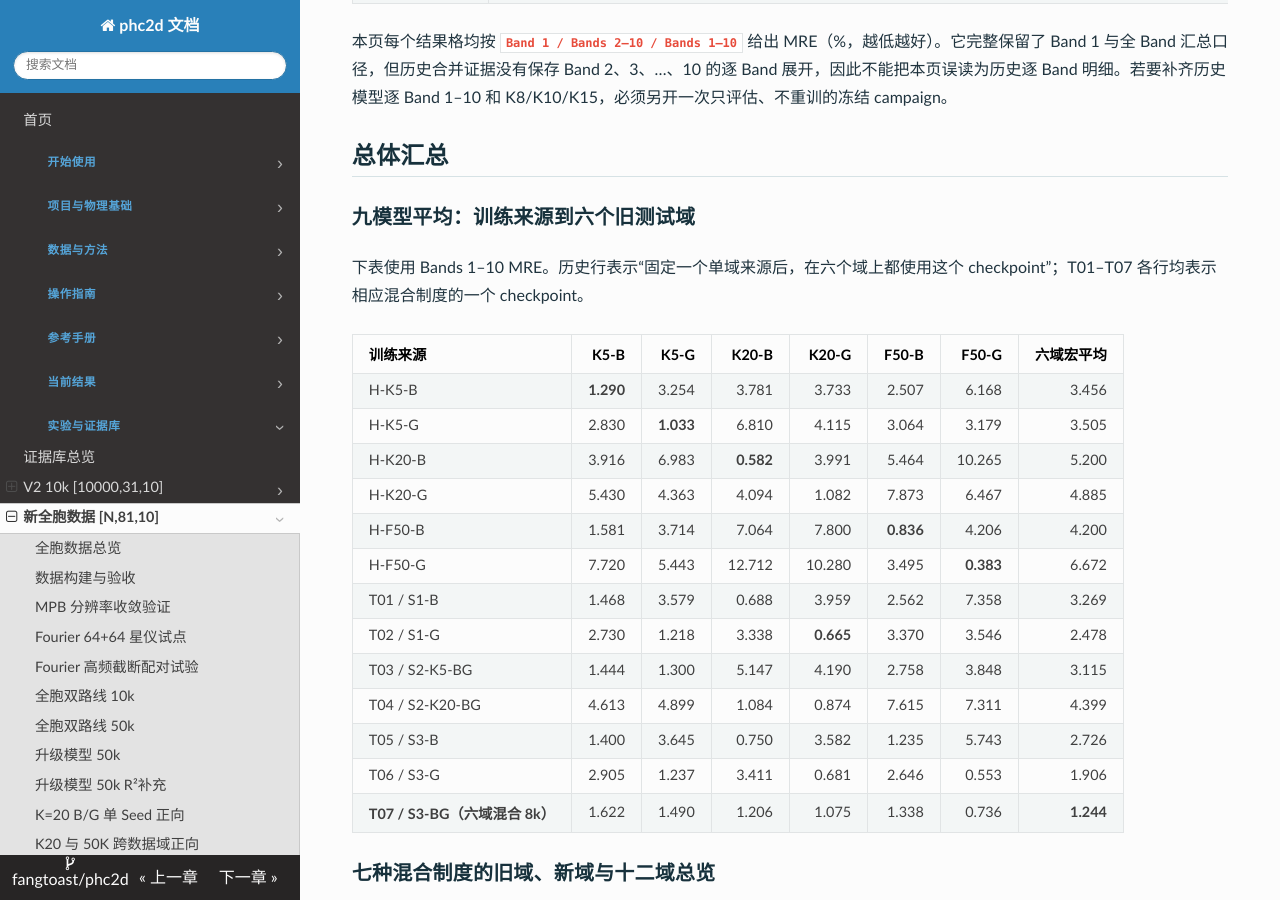
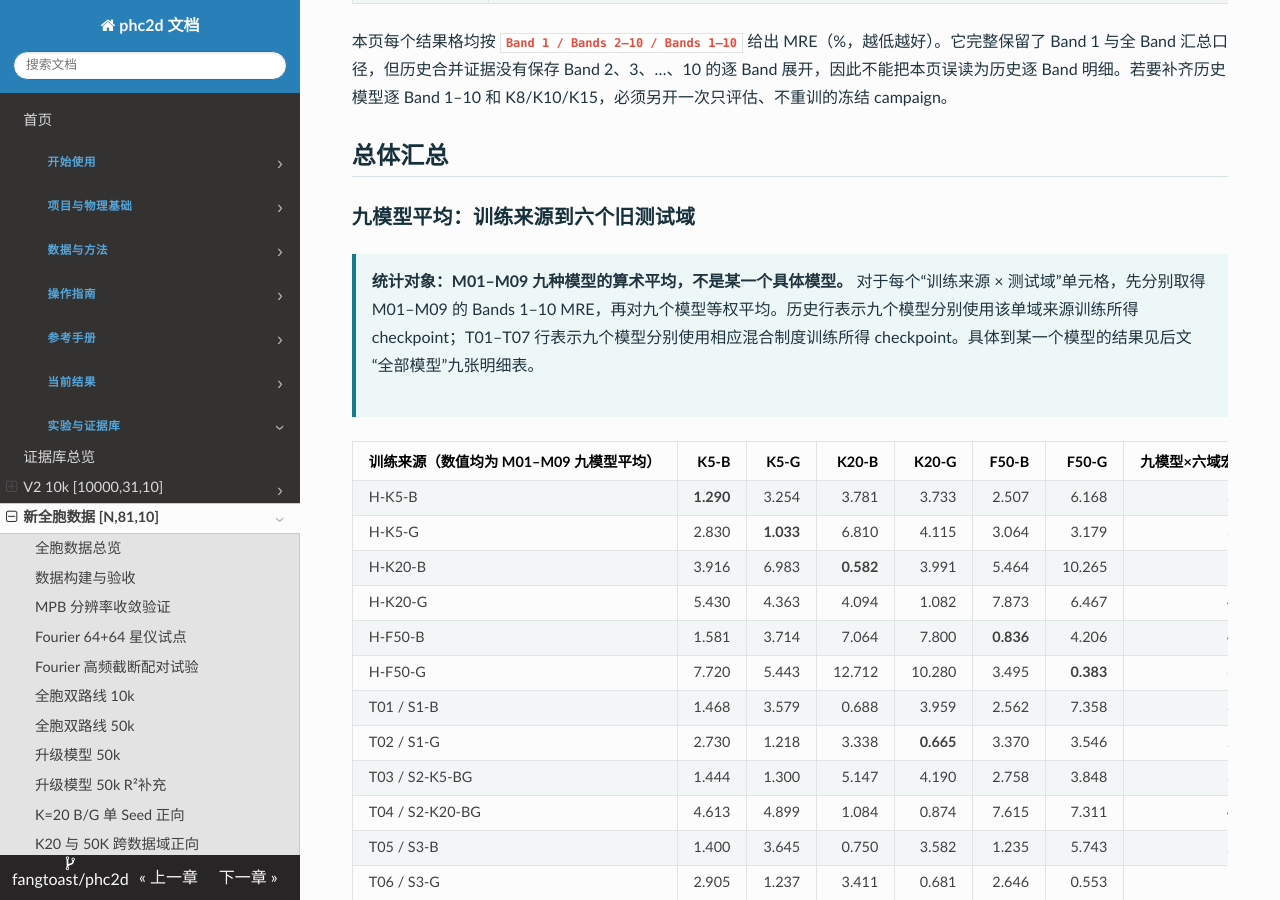
Before and after one commit to fangtoast/phc2d, an MkDocs documentation site: the page built from docs/results/forward/EXP-FWD-023-多域与历史单域模型对比.md, in a window 1280 px wide and 900 px high, scrolled down 2470 px. Built offline with MkDocs 1.6.1, drawn with Linux system fonts in a browser that asks for light colours.

Commit message:
docs(results): clarify nine-model aggregate table
(cherry picked from commit 49fe99e59ccbce7a54caca216f916813191ab196)

```diff
--- a/docs/results/forward/EXP-FWD-023-多域与历史单域模型对比.md
+++ b/docs/results/forward/EXP-FWD-023-多域与历史单域模型对比.md
@@ -97,9 +97,9 @@ M01–M08 的历史结果来自 EXP-FWD-009 的 510-cell 六域评估；M09 的
 
 ### 九模型平均：训练来源到六个旧测试域
 
-下表使用 Bands 1–10 MRE。历史行表示“固定一个单域来源后，在六个域上都使用这个 checkpoint”；T01–T07 各行均表示相应混合制度的一个 checkpoint。
+> **统计对象：M01–M09 九种模型的算术平均，不是某一个具体模型。** 对于每个“训练来源 × 测试域”单元格，先分别取得 M01–M09 的 Bands 1–10 MRE，再对九个模型等权平均。历史行表示九个模型分别使用该单域来源训练所得 checkpoint；T01–T07 行表示九个模型分别使用相应混合制度训练所得 checkpoint。具体到某一个模型的结果见后文“全部模型”九张明细表。
 
-| 训练来源 | K5-B | K5-G | K20-B | K20-G | F50-B | F50-G | 六域宏平均 |
+| 训练来源（数值均为 M01–M09 九模型平均） | K5-B | K5-G | K20-B | K20-G | F50-B | F50-G | 九模型×六域宏平均 |
 |---|---:|---:|---:|---:|---:|---:|---:|
 | H-K5-B | **1.290** | 3.254 | 3.781 | 3.733 | 2.507 | 6.168 | 3.456 |
 | H-K5-G | 2.830 | **1.033** | 6.810 | 4.115 | 3.064 | 3.179 | 3.505 |
```
